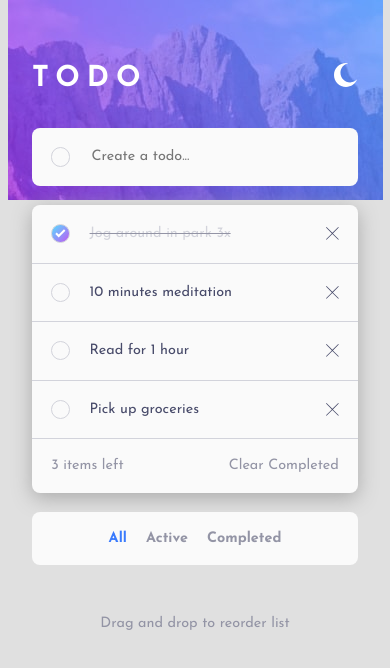
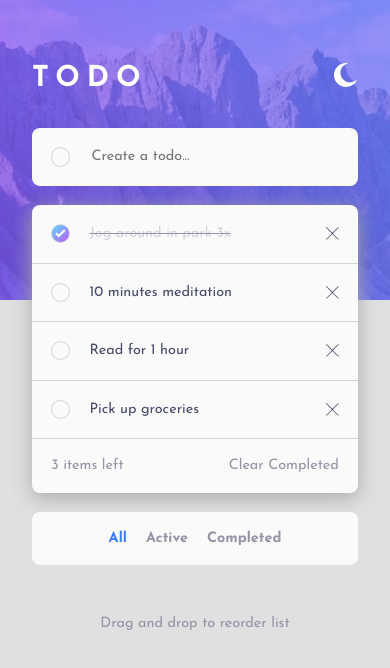
Before and after one commit to GrahamTheobald/todo-app-main, a React (Create React App) app in the folder app/: page / in a window 390 px wide. Shown: the top 668 px of the page. Built offline with nearby package versions, Linux system fonts and the light colour scheme.

Commit message:
responsive background fix

```diff
--- a/app/src/css/app.css
+++ b/app/src/css/app.css
@@ -64,6 +64,16 @@
   width: .8rem
 }
 
+
+@media screen and (min-width: 370px) {
+  .container {
+    background-image: url(../images/bg-desktop-light.jpg);
+  }
+  .container[data-theme="dark"] {
+    background-image: url(../images/bg-desktop-dark.jpg);
+  }
+}
+
 @media screen and (min-width: 600px) {
   .container {
     background-image: url(../images/bg-desktop-light.jpg);
```
